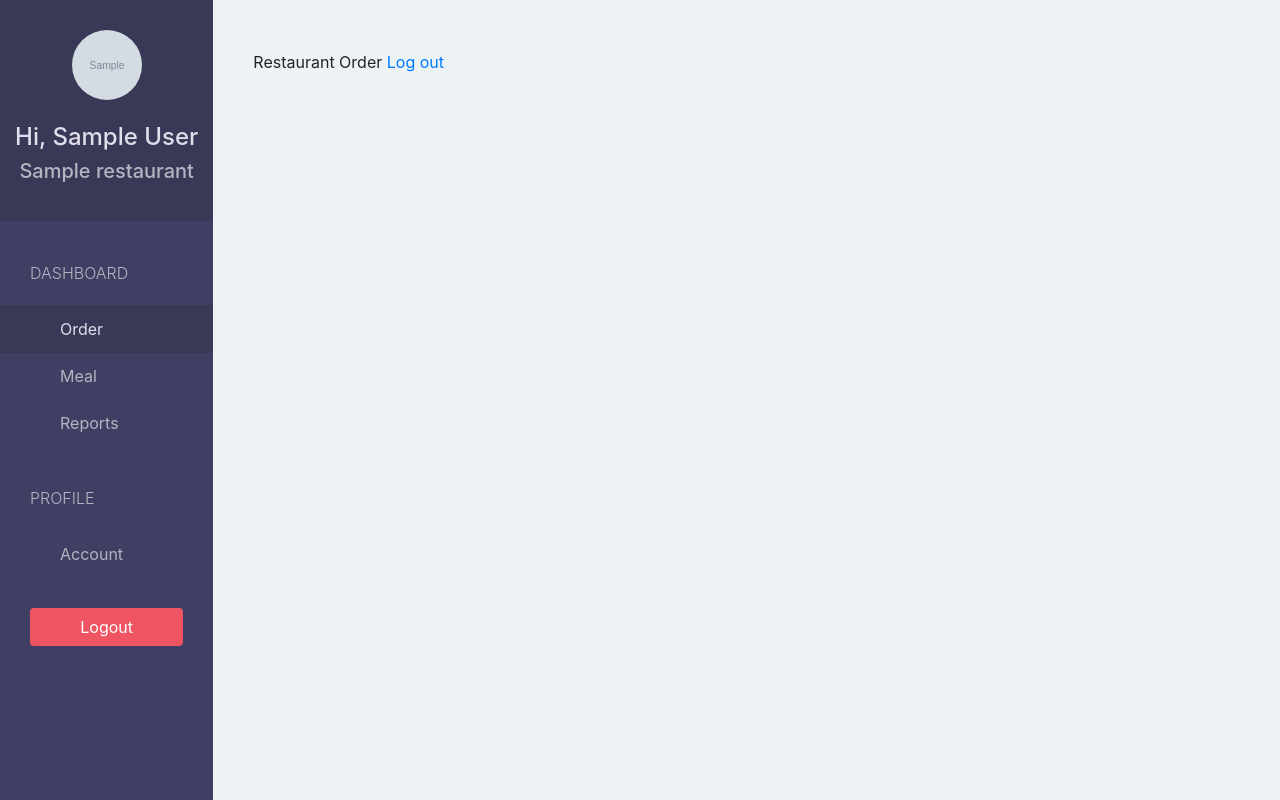
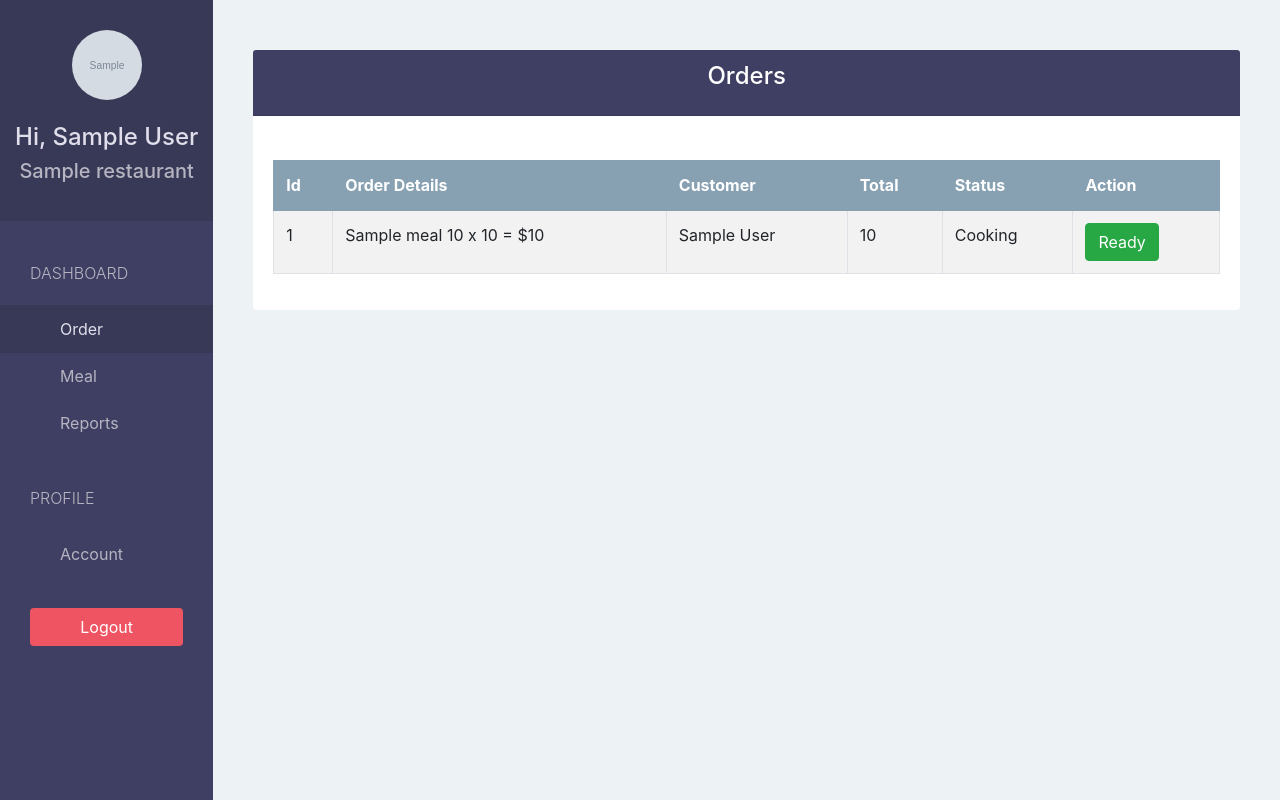
Before and after one commit to kentran304/uhack2018, a Django app: page /restaurant/order/ in a window 1280 px wide. Run offline with Django 3.2, Linux system fonts and the light colour scheme; a user stored in the database is signed in; tables that the repository leaves empty hold one stand-in row (values such as "Sample post"); grey boxes marked "Sample" are stand-in pictures; some libraries are stand-ins or nearby versions.

Commit message:
Edit order.html

```diff
--- a/webapp/templates/restaurant/order.html
+++ b/webapp/templates/restaurant/order.html
@@ -1,5 +1,45 @@
-{% extends 'restaurant/base.html' %}
-{% block page %}
-Restaurant Order
-<a href="{% url 'restaurant-sign-out' %}">Log out</a>
+{% extends 'restaurant/base.html' %} {% block page %}
+<div class="card">
+    <div class="card-header bg-blue">
+        <h4 class="card-title text-center text-white">Orders</h4>
+    </div>
+    <div class="card-body">
+        <br />
+        <table class="table table-bordered tablr-hover table-striped">
+            <thead>
+                <tr class="bg-gray text-white">
+                    <th>Id</th>
+                    <th>Order Details</th>
+                    <th>Customer</th>
+                    <th>Total</th>
+                    <th>Status</th>
+                    <th>Action</th>
+                </tr>
+            </thead>
+            <tbody>
+                {% for order in orders %}
+                <tr>
+                    <td scope="row">{{ order.id }}</td>
+                    <td>
+                        {% for od in order.order_details.all %} {{ od.meal.name }} {{ od.meal.price }} x {{ od.quantity }} = ${{ od.sub_total }}
+                        {% endfor %}
+                    </td>
+                    <td>{{ order.customer }}</td>
+                    <td>{{ order.total }}</td>
+                    <td>{{ order.get_status_display }}</td>
+                    <td>
+                        {% if order.status == 1 %}
+                        <form method="POST">
+                            {% csrf_token %}
+                            <input name="id" value="{{ order.id }}" hidden>
+                            <button class="btn btn-success">Ready</button>
+                        </form>
+                        {% endif %}
+                    </td>
+                </tr>
+                {% endfor %}
+            </tbody>
+        </table>
+    </div>
+</div>
 {% endblock %}
```
